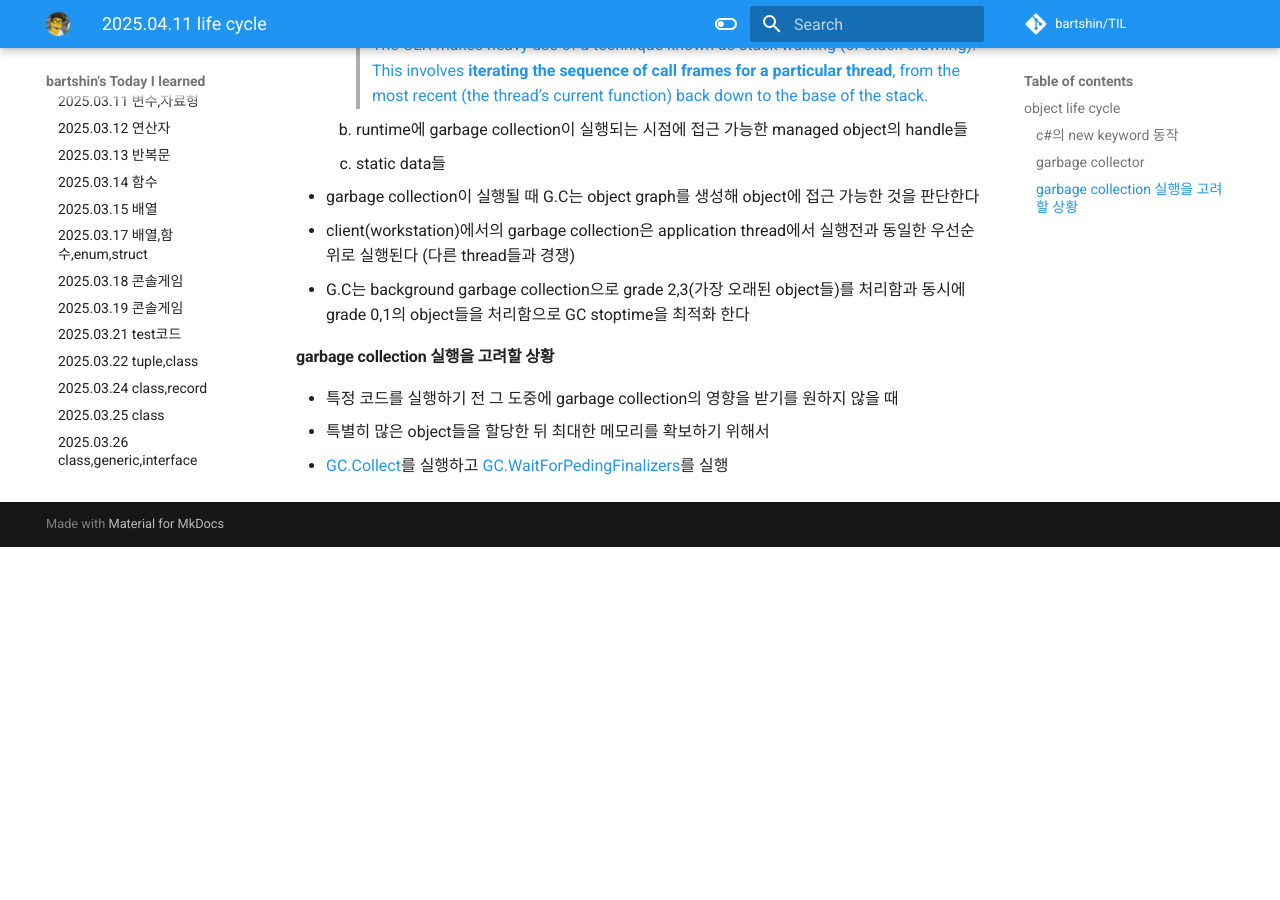
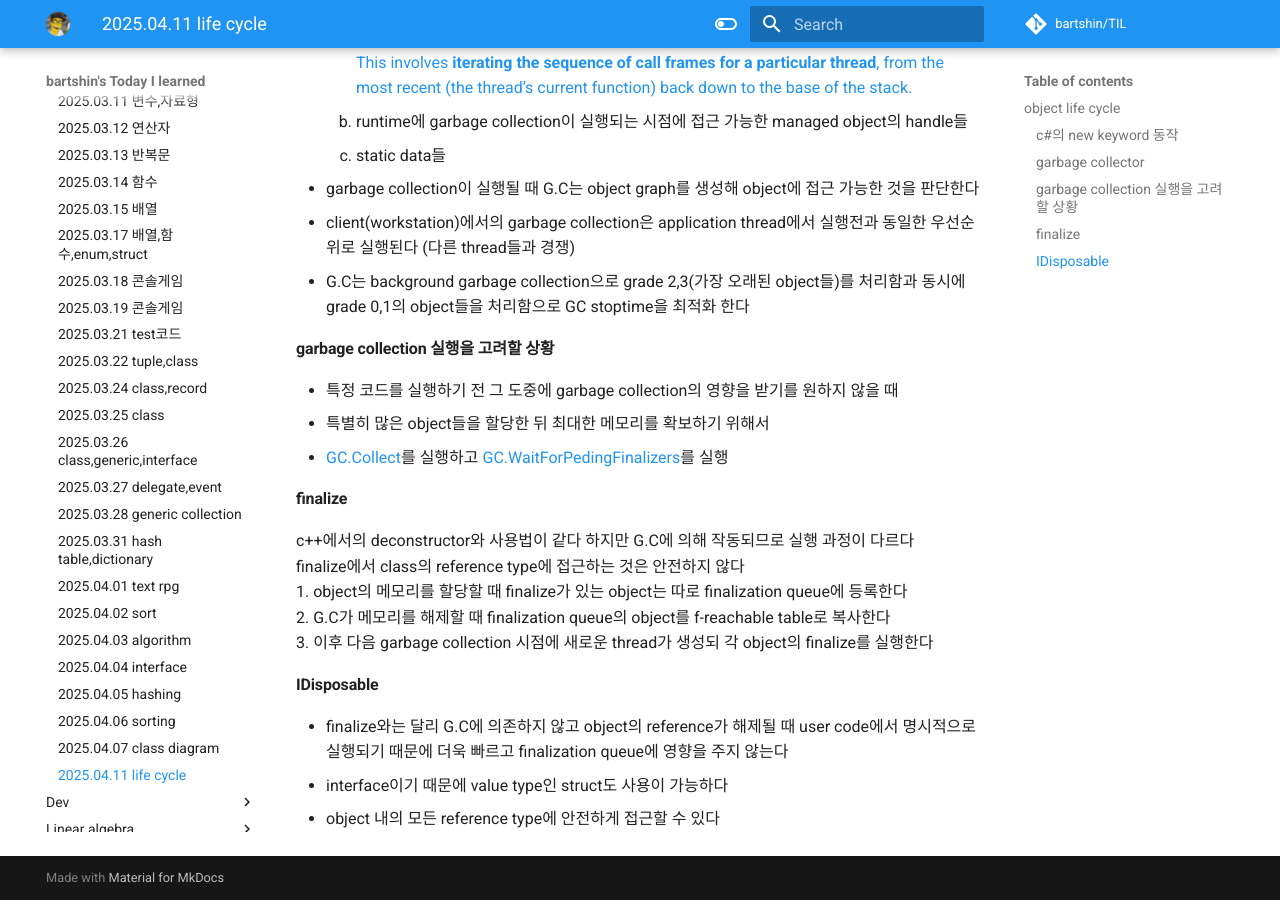
Before and after one commit to bartshin/TIL, an MkDocs documentation site: the page built from docs/c_sharp/2025.04.11_life_cycle.md, in a window 1280 px wide and 900 px high, scrolled down 552 px. Built offline with MkDocs 1.6.1 and Material for MkDocs 9.7.7, drawn with Linux system fonts in a browser that asks for light colours; comment, search, counter and statistics services are not loaded; before the commit the page ends 1099 px from its top, so only the background shows below that.

Commit message:
disposable,finalize

```diff
--- a/docs/c_sharp/2025.04.11_life_cycle.md
+++ b/docs/c_sharp/2025.04.11_life_cycle.md
@@ -9,7 +9,7 @@
 - reference variable을 null로 만드는 것은 garbage collector에게 어떤 것도 강제하지 않는다
 - garbage collect에서 제외되는 object
 	1.  compiler와 (call)stack walker가 제공하는 variable들
-	  >	[The CLR makes heavy use of a technique known as stack walking (or stack crawling). This involves **iterating the sequence of call frames for a particular thread**, from the most recent (the thread’s current function) back down to the base of the stack.](https://mattwarren.org/2019/01/21/Stackwalking-in-the-.NET-Runtime/)
+	  	[The CLR makes heavy use of a technique known as stack walking (or stack crawling). This involves **iterating the sequence of call frames for a particular thread**, from the most recent (the thread’s current function) back down to the base of the stack.](https://mattwarren.org/2019/01/21/Stackwalking-in-the-.NET-Runtime/)
 	2. runtime에 garbage collection이 실행되는 시점에 접근 가능한 managed object의 handle들
 	3.  static data들
 - garbage collection이 실행될 때 G.C는 object graph를 생성해 object에 접근 가능한 것을 판단한다
@@ -19,3 +19,13 @@
 - 특정 코드를 실행하기 전 그 도중에 garbage collection의 영향을 받기를 원하지 않을 때
 - 특별히 많은 object들을 할당한 뒤 최대한 메모리를 확보하기 위해서
 - [GC.Collect](https://www.google.com/url?sa=t&source=web&rct=j&opi=89978449&url=https://learn.microsoft.com/en-us/dotnet/api/system.gc.collect%3Fview%3Dnet-9.0&ved=2ahUKEwjTyrnfj9CMAxWcsVYBHX2GGE0QFnoECAkQAQ&usg=AOvVaw388NbbxOMQoPC791LEWIaa)를 실행하고 [GC.WaitForPedingFinalizers](https://learn.microsoft.com/en-us/dotnet/api/system.gc.waitforpendingfinalizers?view=net-9.0)를 실행
+#### finalize
+ c++에서의 deconstructor와 사용법이 같다 하지만 G.C에 의해 작동되므로 실행 과정이 다르다
+ finalize에서 class의 reference type에 접근하는 것은 안전하지 않다
+1.  object의 메모리를 할당할 때 finalize가 있는 object는 따로 finalization queue에 등록한다
+2.  G.C가 메모리를 해제할 때 finalization queue의 object를 f-reachable table로 복사한다
+3.  이후 다음 garbage collection 시점에 새로운 thread가 생성되 각 object의 finalize를 실행한다
+#### IDisposable
+- finalize와는 달리 G.C에 의존하지 않고 object의 reference가 해제될 때 user code에서 명시적으로 실행되기 때문에 더욱 빠르고 finalization queue에 영향을 주지 않는다
+- interface이기 때문에 value type인 struct도 사용이 가능하다
+- object 내의 모든 reference type에 안전하게 접근할 수 있다
```
Also changed, not shown: 2025.04.12_.md (added, +1 -0 lines).
